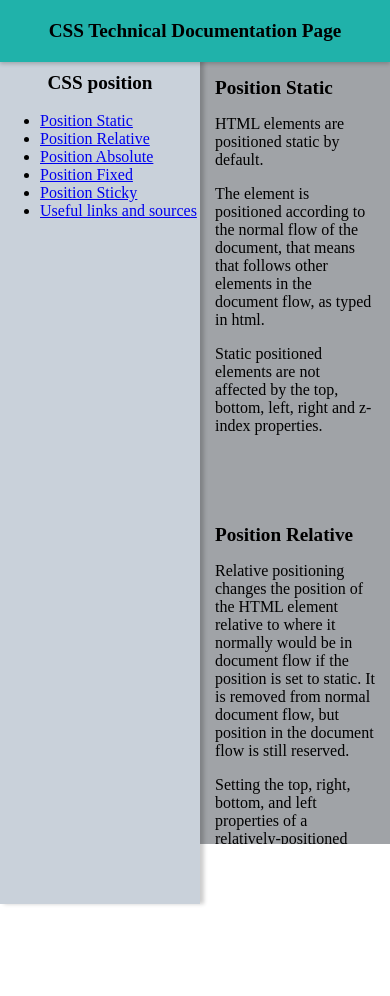
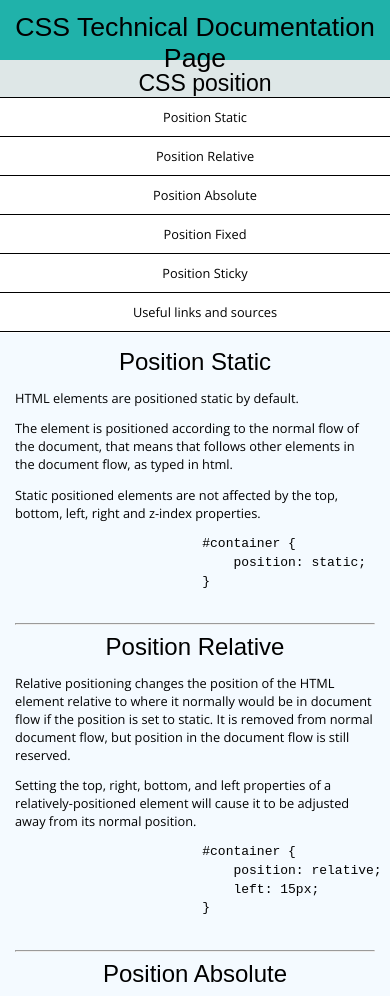
Before and after one commit to PavlinaPs/Project4-Technical-Documentation-Page, a plain HTML site: page index.html in a window 390 px wide. Shown: the top 996 px of the page. Before the commit the page ends 844 px from the top, so only its background shows below. Drawn offline with nearby package versions, Linux system fonts and the light colour scheme; a web font is replaced by a local one.

Commit message:
added @media

```diff
--- a/Styles.css
+++ b/Styles.css
@@ -1,3 +1,6 @@
+@import url('https://fonts.googleapis.com/css2?family=Dongle&display=swap');
+@import url('https://fonts.googleapis.com/css2?family=Open+Sans&display=swap');
+
 * {
     box-sizing: border-box;
 }
@@ -14,12 +17,12 @@ html, body {
 }
 
 #header {
-    padding-top: 20px;
-    padding-bottom: 20px;
+    height: 60px;
     text-align: center;
-    vertical-align: middle;
+    padding-top: 7px;
     background-color:lightseagreen;
-    font-size: 120%;
+    font-family: 'Dongle', sans-serif;
+    font-size: 25pt;
     box-shadow: 0 2px 4px 0 rgba(0, 0, 0, 0.2);
     z-index: 2;
 }
@@ -30,35 +33,128 @@ html, body {
     height: 100%;
     margin-top: 60px;
     margin-left: 0px;
-    background-color: rgb(201, 209, 218);
+    background-color: #DEE7E7;
+    font-family: 'Open Sans', sans-serif;
+    font-size: 80%;
     box-shadow: 4px 0 4px 0px rgba(0, 0, 0, 0.2);
 
 }
 
 #navbar header {
-    font-size: 120%;
-    font-weight: bold;
-    text-align: center;
-    padding-top: 10px;
-    border:2px solid rgb(201, 209, 218);
+    font-size: 180%;
+    font-family: 'Dongle', sans-serif;
+    padding: 10px 0px 0px 20px;
+    vertical-align: middle;
+    border-bottom: 1px solid black;
+
+}
+
+#navbar ul {
+    padding-left: 0px;
+    margin-top: 0;
+}
+
+#navbar li {
+    list-style-type: none;
+    border-bottom: 1px solid black;
+}
+
+#navbar a:link, a:visited {
+    text-decoration: none;
+    background-color: white;
+    color: black;
+    padding: 10px 0px 10px 20px;
+    display: block;
+
+}
+
+#navbar a:hover, a:active {
+    background-color: black;
+    color: white;
+
+
 }
 
 #main-doc {
     flex: 1;
     margin-left: 200px;
-    padding:15px;
+    padding: 8px 15px 15px 15px;
     overflow: auto;
-    background-color: rgb(160, 163, 167);
+    background-color: #F4FAFF;
+
 }
 
 .main-section header {
-    font-size: 120%;
-    font-weight: bold;
+    font-size: 180%;
+    font-family: 'Dongle', sans-serif;
+
+}
+
+.main-section p {
+    font-family: 'Open Sans', sans-serif;
+    font-size: 80%;
+}
+
+.main-section code {
+    line-height: 16pt;
+}
+
+#Useful_Links_and_Sources li {
+    list-style-type: none;
+    padding-bottom: 8pt;
+    font-family: 'Open Sans', sans-serif;
+    font-size: 80%;
+}
+
+#Useful_Links_and_Sources ul {
+    padding-left: 0pt;
 }
 
 
+
 @media only screen and (max-width: 640px) {
-    #navbar {
+    .wrapper-div {
         display: block;
     }
+
+    #header {
+        z-index: 10;
+        font-size: 20pt;
+        padding-top: 9pt;
+
+    }
+
+    #navbar {
+        position: static;
+        width: 100%;
+        height: auto;
+        margin-top: 0px;
+        box-shadow: none;
+        z-index: 0;
+        font-size: 80%;
+    }
+
+    #navbar header, li {
+        text-align: center;
+    }
+
+    #main-doc {
+        position:static;
+        margin-left: 0px;
+        margin-top: -12px;
+        padding: 15px 15px 15px 15px;
+    }
+
+    .main-section header {
+        text-align: center;
+        font-size: 150%;
+    }
+
+    .main-section code {
+        line-height: 14pt;
+    }
+
+    #Useful_Links_and_Sources li {
+        text-align: left;
+    }
 }
--- a/index.html
+++ b/index.html
@@ -10,7 +10,7 @@
 <body>
     <div class="wrapper-div">
         <header id="header">
-            <strong>CSS Technical Documentation Page</strong>
+            CSS Technical Documentation Page
         </header>
         <nav id="navbar">
             <header>CSS position</header>
@@ -36,7 +36,7 @@
                         }
                     </pre>
                 </code>
-            </section>
+            </section><hr>
             <section class="main-section" id="Position_Relative">
                 <header>Position Relative</header>
                 <p>Relative positioning changes the position of the HTML element relative to where it normally would be in document flow if the position is set to static. It is removed from normal document flow, but position in the document flow is still reserved.</p>
@@ -49,7 +49,7 @@
                         }
                     </pre>
                 </code>
-            </section>
+            </section><hr>
             <section class="main-section" id="Position_Absolute">
                 <header>Position Absolute</header>
                 <p>An element positioned absolute is relative to the nearest positioned ancestor. If it has no positioned ancestors, it uses the document body, and moves along with page scrolling.</p>
@@ -67,7 +67,7 @@
                         }
                     </pre>
                 </code>
-            </section>
+            </section><hr>
             <section class="main-section" id="Position_Fixed">
                 <header>Position Fixed</header>
                 <p>The element is removed from the normal document flow. No space is created for the element in the page layout.</p>
@@ -83,7 +83,7 @@
                         }
                     </pre>
                 </code>
-            </section>
+            </section><hr>
             <section class="main-section" id="Position_Sticky">
                 <header>Position Sticky</header>
                 <p>Sticky positioning can be thought of as a hybrid of relative and fixed positioning. A stickily positioned element is treated as relatively positioned until it crosses a specified threshold, at which point it is treated as fixed until it reaches the boundary of its parent.</p>
@@ -103,7 +103,7 @@
                     </pre>
                 </code>
                 <p>Click <a href="#" target="_blank">here</a> for an example page of sticky positioning.</p>
-            </section>
+            </section><br><hr>
             <section class="main-section" id="Useful_Links_and_Sources">
                 <header>Useful links and sources</header>
                 <ul>
```
